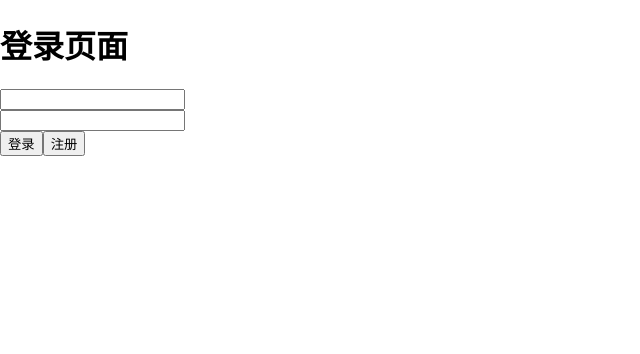
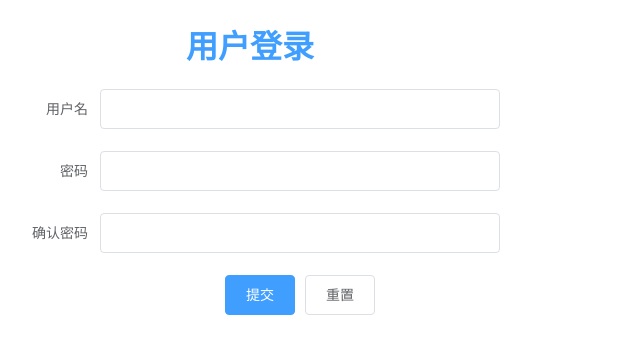
Before and after one commit to icerainzz/ElementUI, a Vue app: page / in a window 1280 px wide. Shown: the top 354 px of the page, without its empty margins (0-640 px from the left). Built offline with nearby package versions, Linux system fonts and the light colour scheme.

Commit message:
朱冰雨修改

```diff
--- a/src/components/app/login.vue
+++ b/src/components/app/login.vue
@@ -1,4 +1,4 @@
-<template>
+<!-- <template>
 	<div>
 		<h1>登录页面</h1>
 		<div><input v-model="$route.params.username" type="text"></div>
@@ -22,3 +22,107 @@
 		}
 	}
 </script>
+  -->
+
+
+<template>
+	<div class="reg">
+			<h1>用户登录</h1>
+	<el-form :model="ruleForm2" status-icon :rules="rules2" ref="ruleForm2" label-width="100px" class="demo-ruleForm">
+  <el-form-item label="用户名" prop="username">
+   <el-input v-model="ruleForm2.username"></el-input>
+  </el-form-item>
+  <el-form-item label="密码" prop="pass">
+    <el-input type="password" v-model="ruleForm2.pass" auto-complete="off"></el-input>
+  </el-form-item>
+  <el-form-item label="确认密码" prop="checkPass">
+    <el-input type="password" v-model="ruleForm2.checkPass" auto-complete="off"></el-input>
+  </el-form-item>
+  <el-form-item>
+    <el-button type="primary" @click="submitForm('ruleForm2')">提交</el-button>
+    <el-button @click="resetForm('ruleForm2')">重置</el-button>
+  </el-form-item>
+</el-form>
+</div>
+</template>
+
+<script type="text/javascript">
+	export default {
+	name: "login",
+    data() {
+      var checkusername = (rule, value, callback) => {
+        if (!value) {
+          return callback(new Error('用户名不能为空'));
+        }
+
+          callback();
+      };
+      var validatePass = (rule, value, callback) => {
+        if (value === '') {
+          callback(new Error('请输入密码'));
+        } else {
+          if (this.ruleForm2.checkPass !== '') {
+            this.$refs.ruleForm2.validateField('checkPass');
+          }
+          callback();
+        }
+      };
+      var validatePass2 = (rule, value, callback) => {
+        if (value === '') {
+          callback(new Error('请再次输入密码'));
+        } else if (value !== this.ruleForm2.pass) {
+          callback(new Error('两次输入密码不一致!'));
+        } else {
+          callback();
+        }
+      };
+      return {
+        ruleForm2: {
+          pass: '',
+          checkPass: '',
+          username: ''
+        },
+        rules2: {
+          pass: [
+            { validator: validatePass, trigger: 'blur' }
+          ],
+          checkPass: [
+            { validator: validatePass2, trigger: 'blur' }
+          ],
+          username: [
+            { validator: checkusername, trigger: 'blur' }
+          ]
+        }
+      };
+    },
+    methods: {
+      submitForm(formName) {
+        this.$refs[formName].validate((valid) => {
+          if (valid) {
+            alert('submit!');
+            console.log("aaaa")
+          } else {
+            console.log('error submit!!');
+            return false;
+          }
+        });
+      },
+      resetForm(formName) {
+        this.$refs[formName].resetFields();
+      }
+    }
+  }
+</script>
+
+<style type="text/css" >
+	.reg{
+		width: 500px;
+
+	}
+
+	.reg{
+		text-align: center;
+		color: #409EFF
+	}
+
+</style>
```
